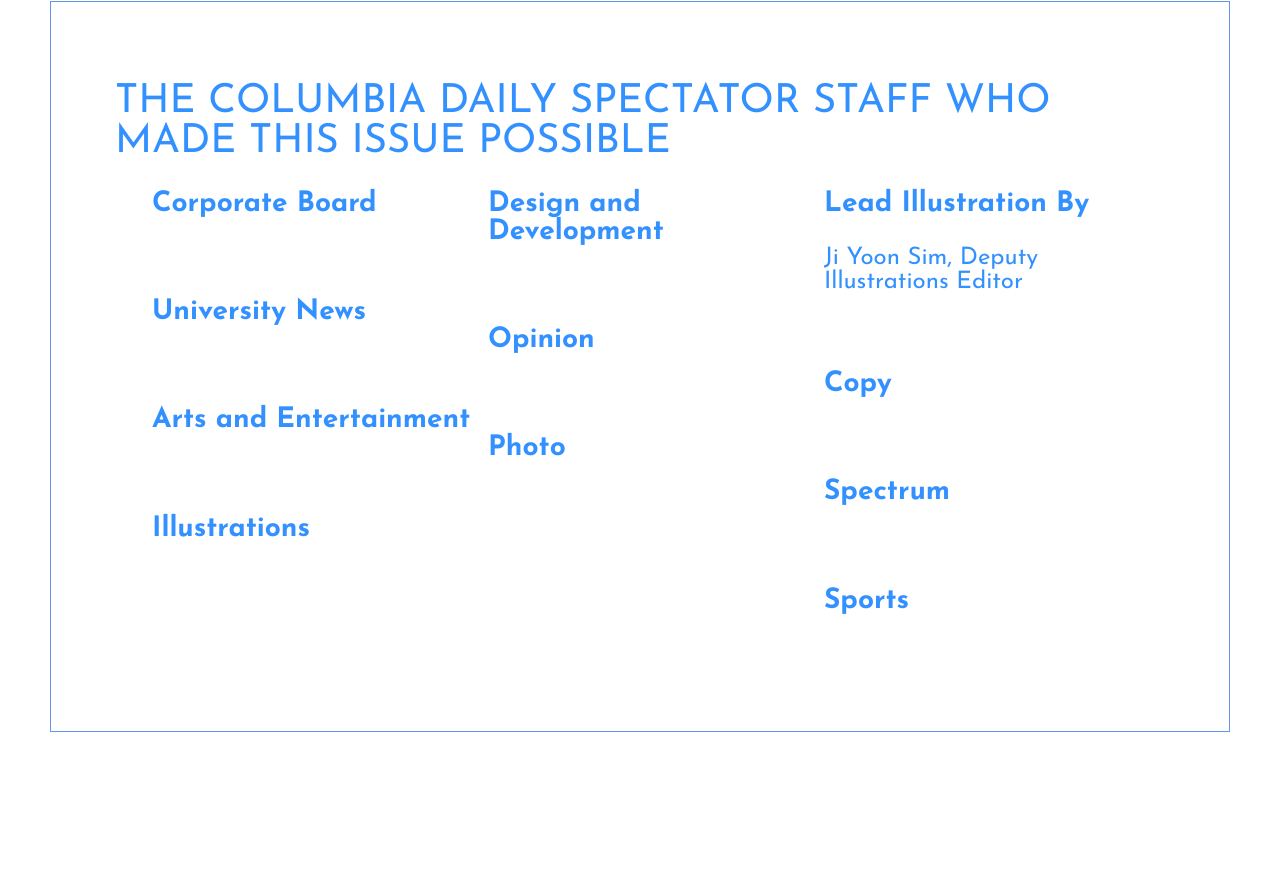
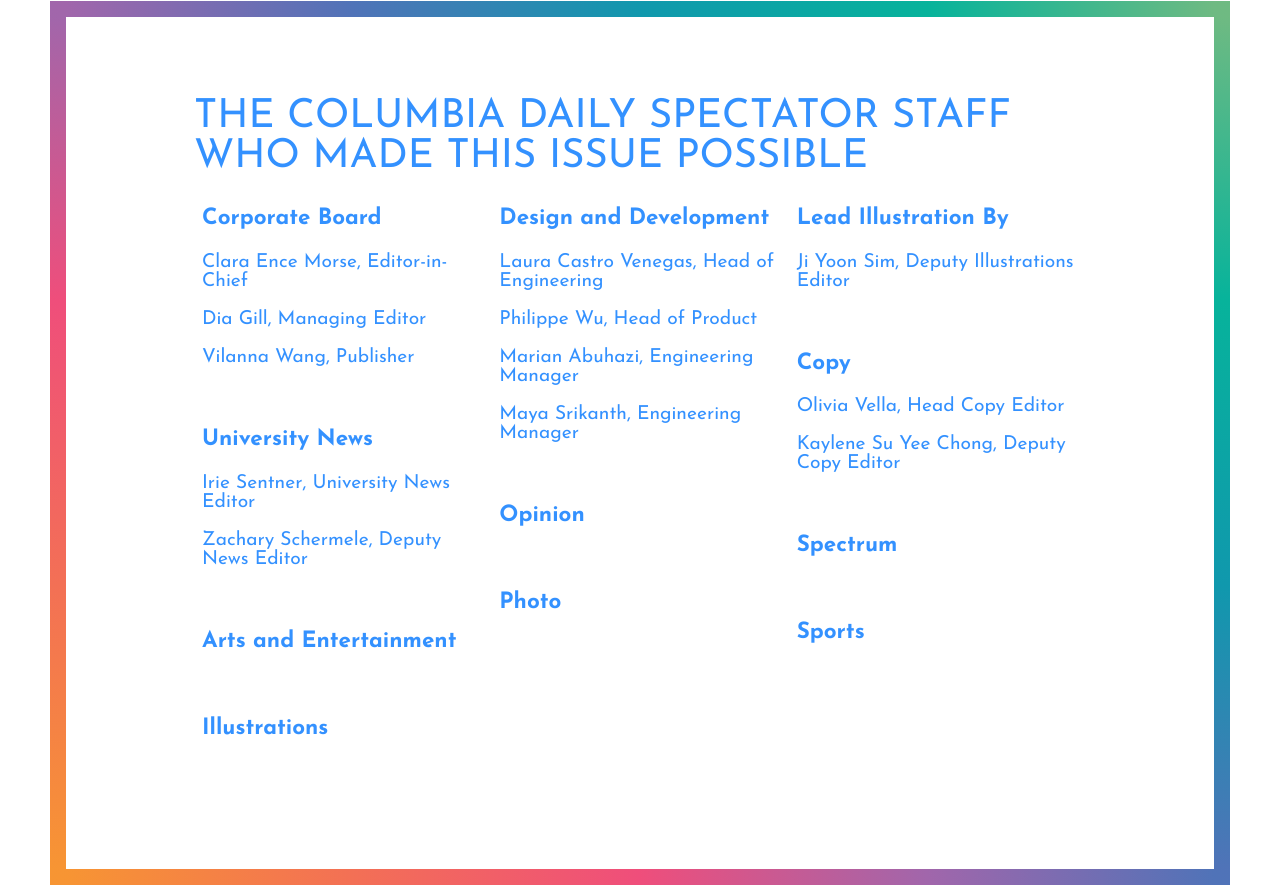
Before and after one commit to spectatorpublishing/lgbt-history-2022, a React (Create React App) app: page / in a window 1280 px wide. Shown: the part 2417-3302 px from the top of the page. Before the commit the page ends 3149 px from the top, so only its background shows below. Built offline with nearby package versions, Linux system fonts and the light colour scheme.

Commit message:
credit_formatting

```diff
--- a/src/components/Credits.js
+++ b/src/components/Credits.js
@@ -6,6 +6,9 @@
 const Title = styled.div`
     align-items: center;
     justify-content: center;
+    margin-left: auto;
+    margin-right: auto;
+    overflow-wrap: break-word;
     font-size: 2.5rem;
     color: rgba(0, 117, 255, 0.8);
 `;
@@ -17,27 +20,26 @@
     @media only screen and (max-width: 768px){
     }
 `;
-const LetterWrap = styled.div`
-    padding-top:5vh;
-    border:solid 1px white;
-    margin-top:5vh;
-    margin-bottom: 2rem;
-    @media (max-width: 768px) {
-        margin-left:4%;
-        margin-right:4%;
-    }
-`;
+
 
 const Body = styled.div`
-    display:flex;
+    display: flex;
+    -webkit-box-pack: center;
     justify-content: center;
 `;
 
+const Spacing = styled.div`
+    display: flex;
+    flex-wrap: wrap;
+    text-align: left;
+`;
+
+
 const SubDiv = styled.div`
-    width: 25vw;
-    padding-left: 1rem;
+    width: 33%;
+    padding: 0.5rem;
     font-family: Josefin Sans;
-    font-size: 1.5rem;
+    font-size: 1.2rem;
     @media ${device.tablet} {
         width: fit-content;
     }
@@ -45,11 +47,19 @@
 `;
 const Section = styled.div`
     padding-bottom:1em;
-    // flex-grow: 1;
+`;
+
+const H = styled.div`
+    display: block;
+    font-size: 1.17em;
+    margin-block-start: 1em;
+    margin-block-end: 1em;
+    margin-inline-start: 0px;
+    margin-inline-end: 0px;
+    font-weight: bold;
 `;
 
 const Row = styled.div`
-    flex-direction: row;
     display: flex;
     text-align: left;
 
@@ -69,11 +79,13 @@
 `;
 
 const Border = styled.div`
-    border: 1px solid ${({ color }) => color || "CornflowerBlue"};
-    padding: 4rem;
-    padding-top: 5rem;
+    border-image: linear-gradient(45deg, #f79533, #f37055, #ef4e7b, #a166ab, #5073b8, #1098ad, #07b39b, #6fba82) 1;
+    border-width: 1rem;
+    border-style: dashed;
+    padding: 5rem 8rem 5rem 8rem;
     @media only screen and (max-width: 768px){
-        padding: 20px;
+        padding: 2rem;
+        border-width: 0.5rem;
     }
 `;
 
@@ -84,54 +96,62 @@
             <Title>
                 THE COLUMBIA DAILY SPECTATOR STAFF WHO MADE THIS ISSUE POSSIBLE
             </Title>
+            <Spacing>
             <Body>
                 <Row>
-
-
                     <SubDiv>
                         <Section>
-                            <h3>Corporate Board</h3>
-
+                            <H>Corporate Board</H>
+                            <p>Clara Ence Morse, Editor-in-Chief</p>
+                            <p>Dia Gill, Managing Editor</p>
+                            <p>Vilanna Wang, Publisher</p>
                         </Section>
                         <Section>
-                            <h3>University News</h3>
+                            <H>University News</H>
+                            <p>Irie Sentner, University News Editor</p>
+                            <p>Zachary Schermele, Deputy News Editor</p>
                         </Section>
                         <Section>
-                            <h3>Arts and Entertainment</h3>
+                            <H>Arts and Entertainment</H>
                         </Section>
                         <Section>
-                            <h3>Illustrations</h3>
+                            <H>Illustrations</H>
 
                         </Section>
                     </SubDiv>
                     <SubDiv>
                         <Section>
-                            <h3>Design and Development</h3>
+                            <H>Design and Development</H>
+                            <p>Laura Castro Venegas, Head of Engineering</p>
+                            <p>Philippe Wu, Head of Product</p>
+                            <p>Marian Abuhazi, Engineering Manager</p>
+                            <p>Maya Srikanth, Engineering Manager</p>
 
                         </Section>
                         <Section>
-                            <h3>Opinion</h3>
+                            <H>Opinion</H>
 
                         </Section>
                         <Section>
-                            <h3>Photo</h3>
+                            <H>Photo</H>
                         </Section>
                     </SubDiv>
                     <SubDiv>
                         <Section>
-                            <h3>Lead Illustration By</h3>
+                            <H>Lead Illustration By</H>
                             <p>Ji Yoon Sim, Deputy Illustrations Editor</p>
                         </Section>
                         <Section>
-                            <h3>Copy</h3>
+                            <H>Copy</H>
+                            <p>Olivia Vella, Head Copy Editor</p>
+                            <p>Kaylene Su Yee Chong, Deputy Copy Editor</p>
+                        </Section>
+                        <Section>
+                            <H>Spectrum</H>
 
                         </Section>
                         <Section>
-                            <h3>Spectrum</h3>
-
-                        </Section>
-                        <Section>
-                            <h3>Sports</h3>
+                            <H>Sports</H>
 
                         </Section>
                     </SubDiv>
@@ -141,6 +161,7 @@
 
 
             </Body>
+            </Spacing>
             </Border>
         </Container>
 
```
